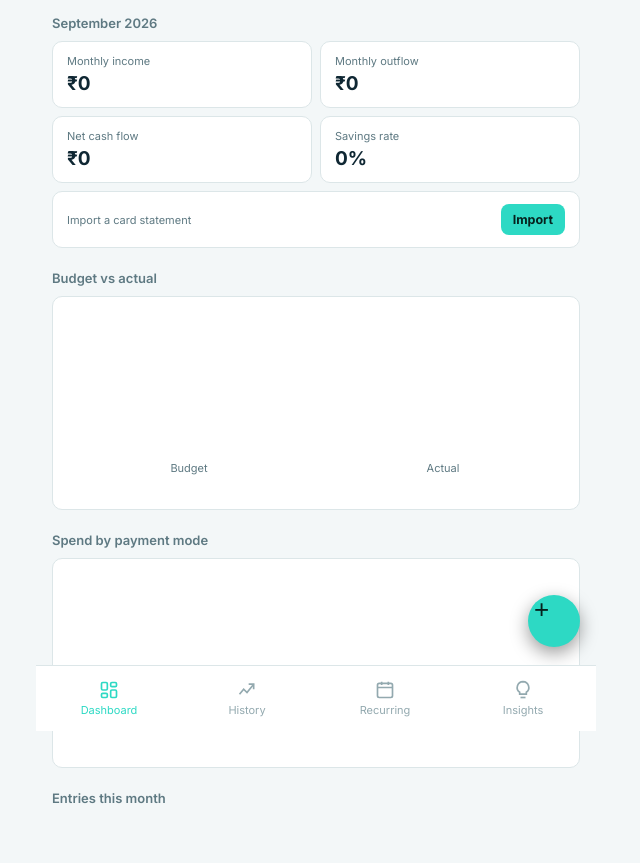
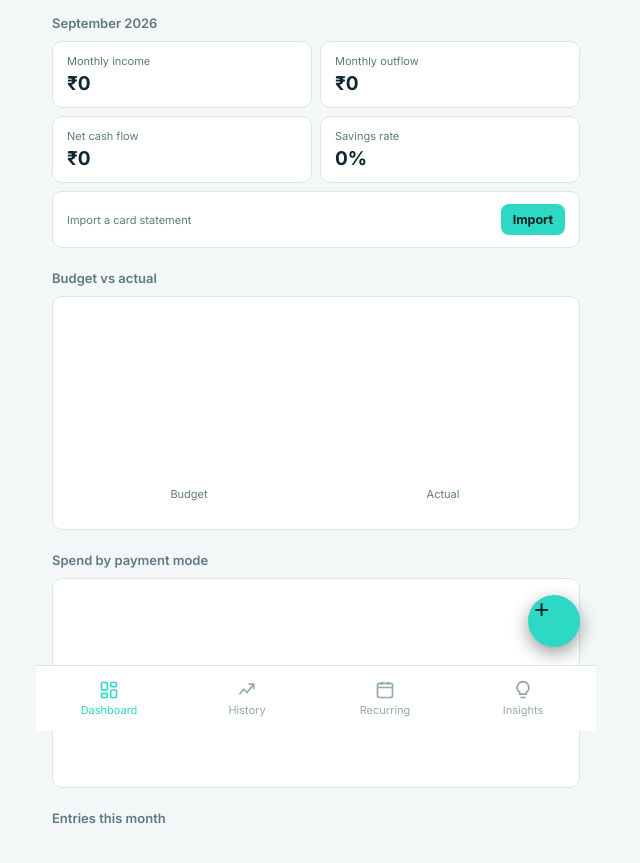
Before and after one commit to ericvinod/Financial-Dashboard, a plain HTML site: page index.html in a window 1280 px wide. Shown: the part 69-932 px from the top of the page, without its empty margins (324-964 px from the left). Drawn offline with nearby package versions, Linux system fonts and the light colour scheme; no server answers; a script that the page names is missing.

Commit message:
Add files via upload

```diff
--- a/index.html
+++ b/index.html
@@ -54,8 +54,14 @@
     <div class="section-title">Budget vs actual</div>
     <div class="panel">
       <div style="display:flex;gap:10px">
-        <div class="chart-wrap small" style="flex:1"><canvas id="chart-budget-pie"></canvas><div style="text-align:center;font-size:11px;color:var(--text-dim);margin-top:-4px">Budget</div></div>
-        <div class="chart-wrap small" style="flex:1"><canvas id="chart-actual-pie"></canvas><div style="text-align:center;font-size:11px;color:var(--text-dim);margin-top:-4px">Actual</div></div>
+        <div class="chart-wrap small" style="flex:1;height:190px;display:flex;flex-direction:column">
+          <div style="position:relative;flex:1;min-height:0"><canvas id="chart-budget-pie"></canvas></div>
+          <div style="text-align:center;font-size:11px;color:var(--text-dim);flex-shrink:0">Budget</div>
+        </div>
+        <div class="chart-wrap small" style="flex:1;height:190px;display:flex;flex-direction:column">
+          <div style="position:relative;flex:1;min-height:0"><canvas id="chart-actual-pie"></canvas></div>
+          <div style="text-align:center;font-size:11px;color:var(--text-dim);flex-shrink:0">Actual</div>
+        </div>
       </div>
       <div id="cat-rows" style="margin-top:14px"></div>
     </div>
```
